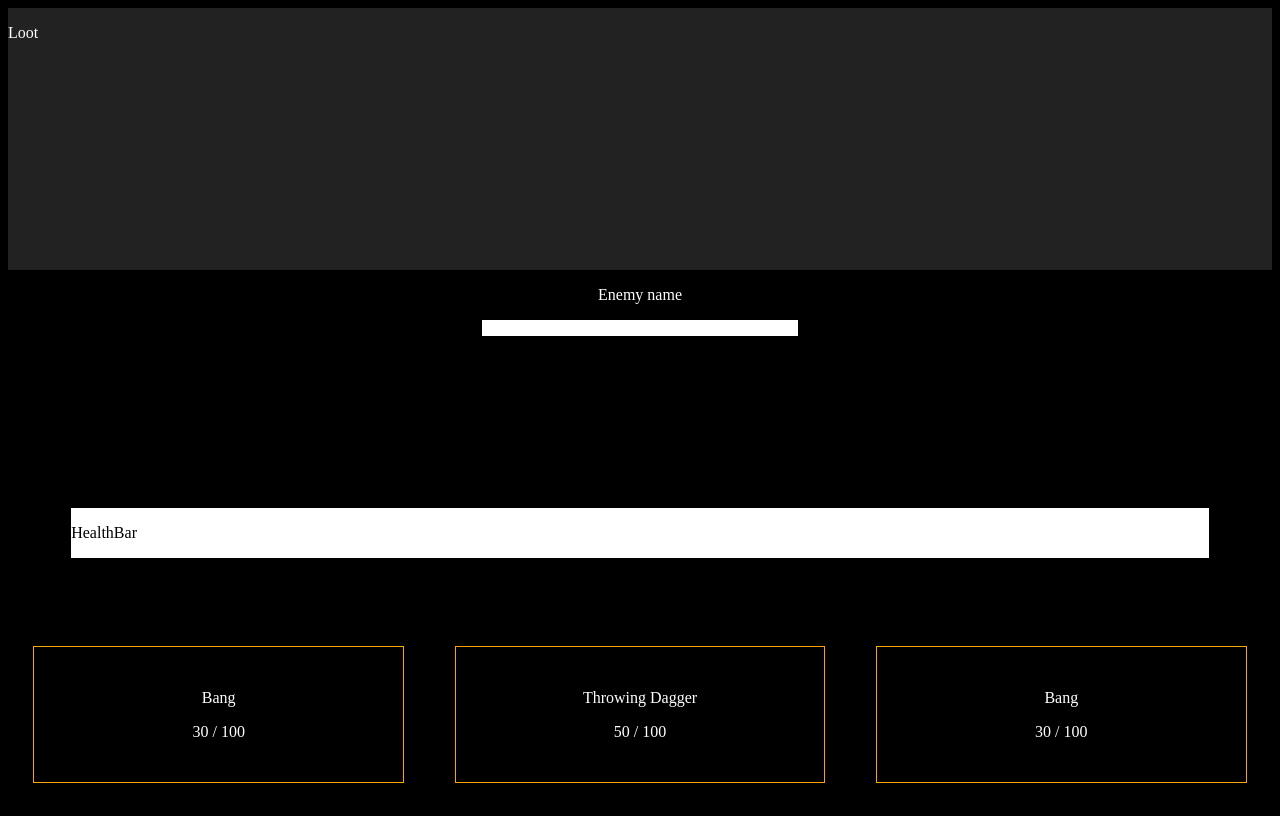
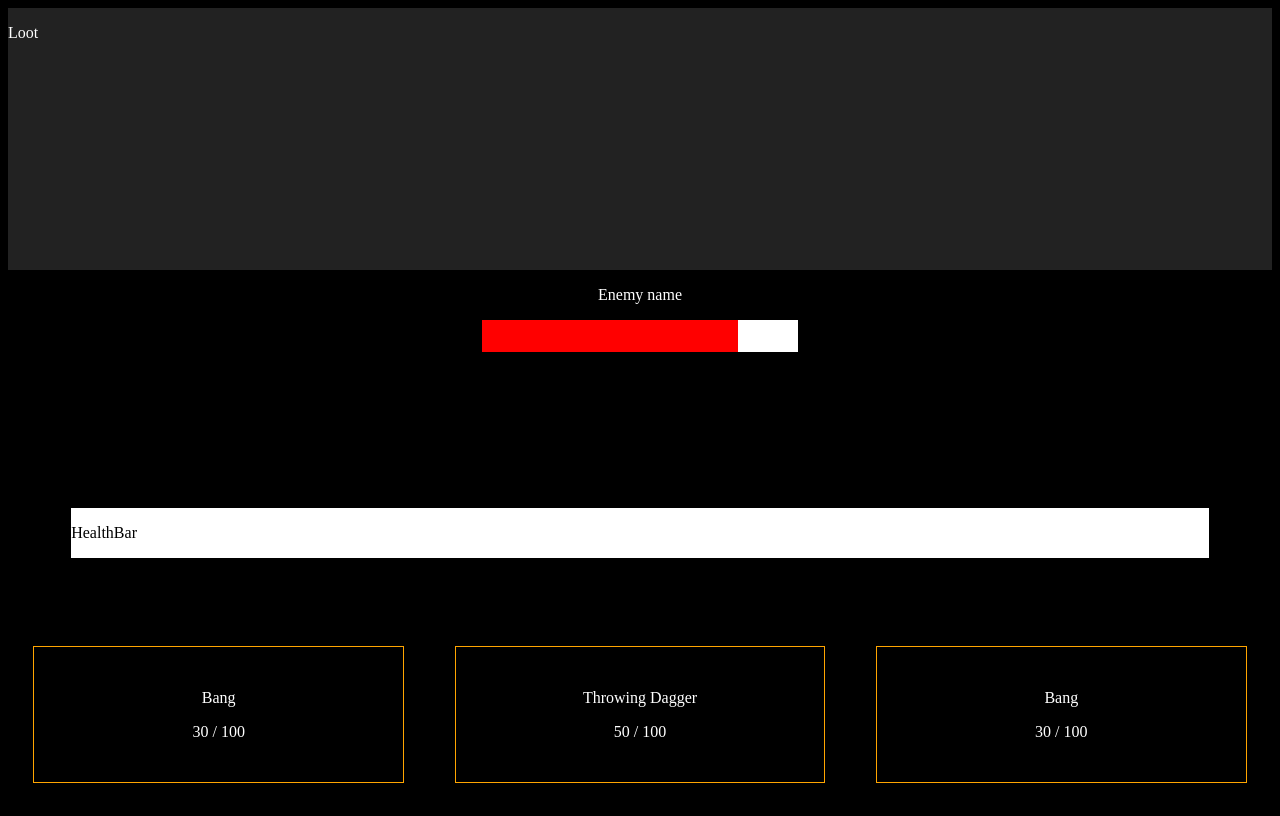
Before and after one commit to Argavyon/mechanical-automatrix, a React (Create React App) app: page / in a window 1280 px wide. Built offline with nearby package versions, Linux system fonts and the light colour scheme.

Commit message:
Set up enemy attack bar

```diff
--- a/src/components/combat/Enemy/Enemy.jsx
+++ b/src/components/combat/Enemy/Enemy.jsx
@@ -6,7 +6,7 @@ function Enemy(props) {
   return (
     <div className="enemyContainer">
       <p className="text">{props.name}</p>
-      <EnemyAttackBar />
+      <EnemyAttackBar attackTime={3} attackDamage={3} />
     </div>
   );
 }
--- a/src/components/combat/Enemy/EnemyAttackBar.jsx
+++ b/src/components/combat/Enemy/EnemyAttackBar.jsx
@@ -1,10 +1,31 @@
-import React from "react";
+import React, { useState, useRef } from "react";
+import { useInterval } from "hooks/useInterval";
 import "styles/combat/Enemy/EnemyAttackBar.css";
 
-function EnemyAttackBar() {
+function EnemyAttackBar(props) {
+  // Set the initial state of the attack bar.
+  // This is used as the timer for the attack.
+  const [bar, setBar] = useState(0);
+  const timePerBarIncrease = props.attackTime * 10;
+
+  // DOM reference to the bar
+  const barElement = useRef(null);
+
+  const attackTimer = () => {
+    if (bar < 100) {
+      setBar(bar + 1);
+      barElement.current.style.width = `${bar + 1}%`;
+    } else {
+      console.log(`Player took ${props.attackDamage} damage`);
+      setBar(0);
+    }
+  };
+
+  useInterval(attackTimer, timePerBarIncrease);
+
   return (
     <div className="attackBar">
-      <p></p>
+      <p className="innerBar" ref={barElement}></p>
     </div>
   );
 }
--- /dev/null
+++ b/src/hooks/useInterval.js
@@ -0,0 +1,21 @@
+import React, { useState, useEffect, useRef } from "react";
+
+export function useInterval(callback, delay) {
+  const savedCallback = useRef();
+
+  // Remember the latest callback.
+  useEffect(() => {
+    savedCallback.current = callback;
+  }, [callback]);
+
+  // Set up the interval.
+  useEffect(() => {
+    function tick() {
+      savedCallback.current();
+    }
+    if (delay !== null) {
+      let id = setInterval(tick, delay);
+      return () => clearInterval(id);
+    }
+  }, [delay]);
+}
--- a/src/styles/combat/Enemy/EnemyAttackBar.css
+++ b/src/styles/combat/Enemy/EnemyAttackBar.css
@@ -1,7 +1,15 @@
 .attackBar {
+  display: flex;
   align-self: center;
+  /* justify-content: flex-start; */
+  align-items: center;
   margin: 0 5%;
   background-color: white;
   width: 25%;
   height: 5;
 }
+.innerBar {
+  background-color: red;
+  width: 1;
+  height: 100%;
+}
```
